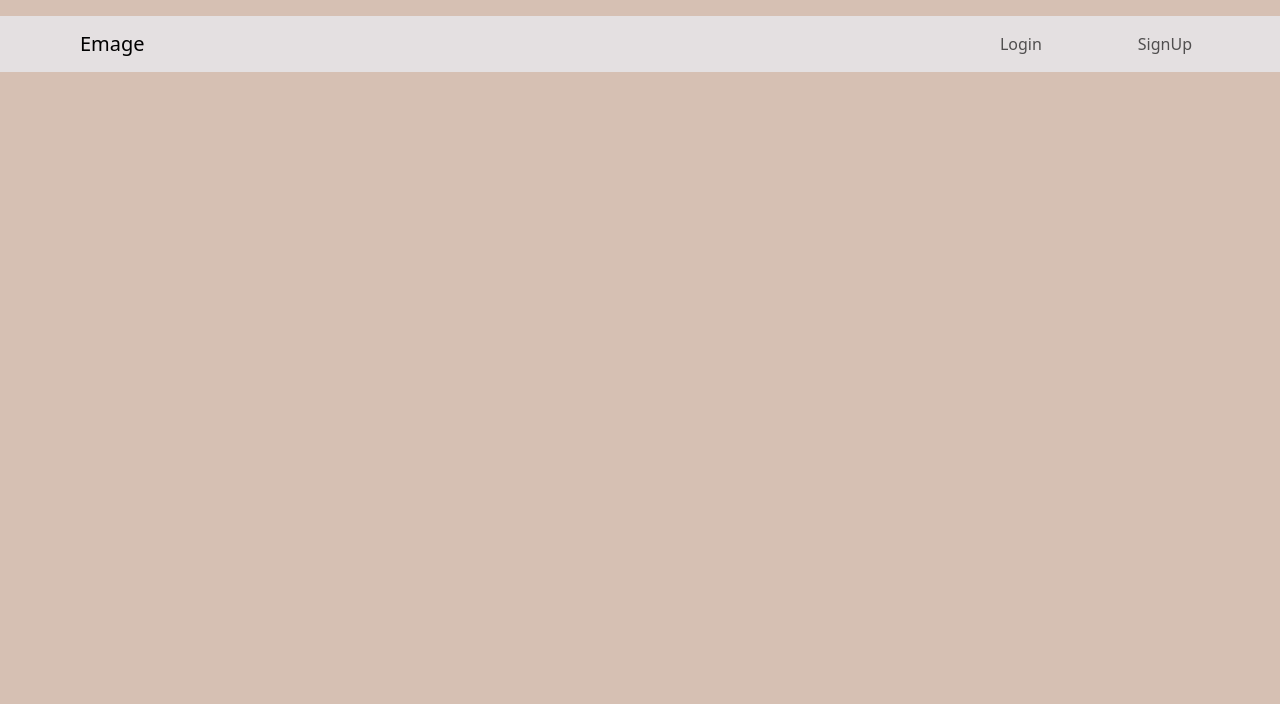
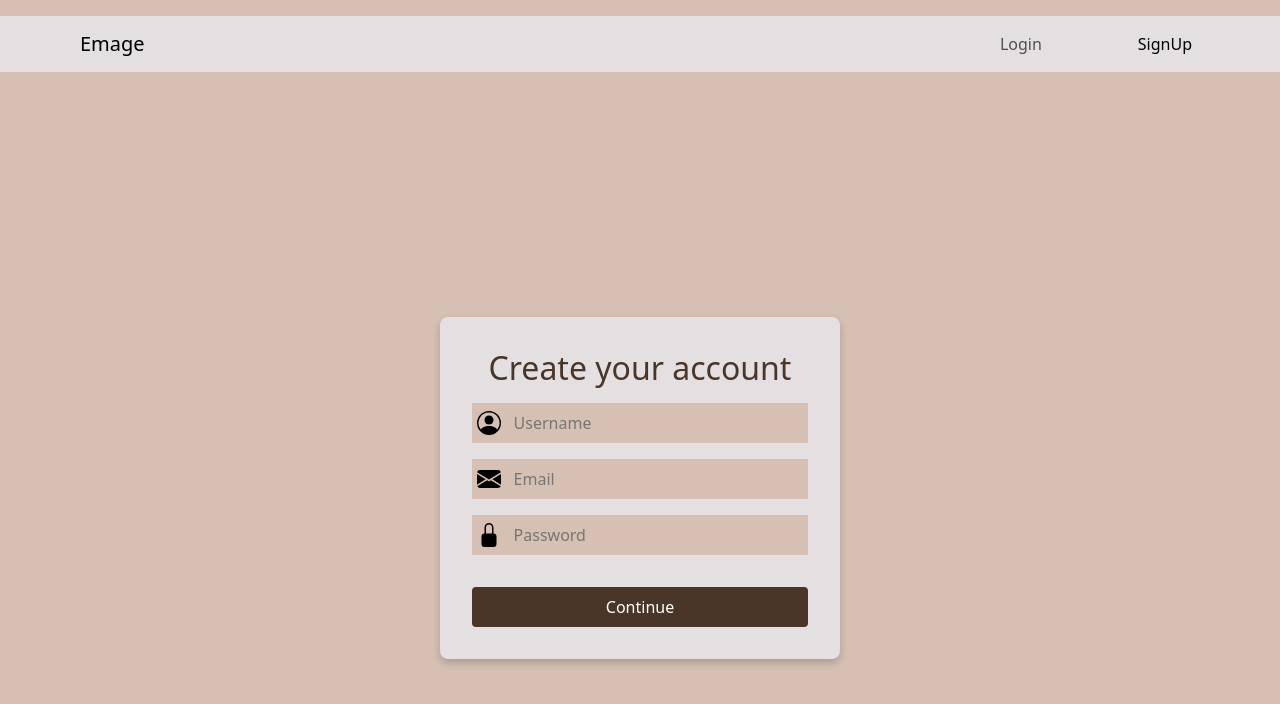
Before and after one commit to ZaveriAum/101413047_comp3123_assignment2_reactjs, a React (Create React App) app: page /signup in a window 1280 px wide. Before the commit this address had no page. Shown: the top 704 px of the page. Built offline with nearby package versions, Linux system fonts and the light colour scheme.

Commit message:
SignUp connected to the backend almost finished

```diff
--- a/package.json
+++ b/package.json
@@ -6,14 +6,18 @@
     "@testing-library/jest-dom": "^5.17.0",
     "@testing-library/react": "^13.4.0",
     "@testing-library/user-event": "^13.5.0",
+    "axios": "^1.7.7",
     "bootstrap": "^5.3.3",
+    "next-themes": "^0.4.3",
     "react": "^18.3.1",
     "react-bootstrap": "^2.10.5",
     "react-dom": "^18.3.1",
+    "react-icons": "^5.3.0",
     "react-router": "^6.28.0",
     "react-router-bootstrap": "^0.26.3",
     "react-router-dom": "^6.28.0",
     "react-scripts": "5.0.1",
+    "react-toastify": "^10.0.6",
     "web-vitals": "^2.1.4"
   },
   "scripts": {
--- a/src/components/User/User.js
+++ b/src/components/User/User.js
@@ -8,8 +8,8 @@ const User = () => {
         <Router>
             <UserNavBar />
             <Routes>
-                <Route exact path='/api/v1/user/login' element={<UserLogin />} />
-                <Route exact path='/api/v1/user/signup' element={<UserSignUp />} />
+                <Route exact path='/login' element={<UserLogin />} />
+                <Route exact path='/signup' element={<UserSignUp />} />
             </Routes>
         </Router>
     );
--- a/src/components/User/UserLogin/UserLogin.js
+++ b/src/components/User/UserLogin/UserLogin.js
@@ -8,7 +8,7 @@ const UserLogin = () => {
     return (
         <div className="login-page">
             <div className="login-box">
-                <h2 className="login-title">Login</h2>
+                <h2 className="login-title">Welcome Back</h2>
 
                 <div className="input-group">
                     <img src={emailIcon} alt="Email Icon" className="input-icon" />
@@ -28,7 +28,7 @@ const UserLogin = () => {
                     />
                 </div>
 
-                <button className="login-button">Login</button>
+                <button className="login-button">Continue</button>
             </div>
         </div>
     );
--- a/src/components/User/UserNavBar/UserNavBar.js
+++ b/src/components/User/UserNavBar/UserNavBar.js
@@ -11,12 +11,12 @@ function UserNavBar() {
                 </Navbar.Brand>
             </LinkContainer>
             <Nav className='navlinks'>
-                <LinkContainer to="/api/v1/user/login">
+                <LinkContainer to="/login">
                     <Nav.Link className='login'>
                         Login
                     </Nav.Link>
                 </LinkContainer>
-                <LinkContainer to="/api/v1/user/signup">
+                <LinkContainer to="/signup">
                     <Nav.Link className='signup'>
                         SignUp
                     </Nav.Link>
--- a/src/components/User/UserSignUp/UserSignUp.js
+++ b/src/components/User/UserSignUp/UserSignUp.js
@@ -1,46 +1,88 @@
-import React from 'react'
-import './UserSignUp.css'
-import emailIcon from '../../../assets/envelope-fill.svg'
-import passwordIcon from '../../../assets/lock-fill.svg'
-import userIcon from '../../../assets/person-circle.svg'
+import React, { useState } from 'react';
+import './UserSignUp.css';
+import emailIcon from '../../../assets/envelope-fill.svg';
+import passwordIcon from '../../../assets/lock-fill.svg';
+import userIcon from '../../../assets/person-circle.svg';
+import axios from 'axios';
+import { useNavigate } from 'react-router-dom';
+import 'react-toastify/dist/ReactToastify.css';
 
 const UserSignUp = () => {
+    const navigate = useNavigate();
+    const [name, setName] = useState('');
+    const [email, setEmail] = useState('');
+    const [password, setPassword] = useState('');
+
+    const handleSignUp = async (e) => {
+        e.preventDefault();
+
+        const userData = {
+            username: name,
+            email: email,
+            password: password
+        };
+
+        try {
+            let result = await axios.post('http://localhost:5000/api/v1/user/signup', userData);
+            handleSignUpRes(result.data);
+        } catch (err) {
+            handleSignUpRes(err.response?.data || { message: 'Error occurred' });
+        }
+    };
+
+    const handleSignUpRes = (result) => {
+        if (result.message === 'User created successfully') {
+            alert(result.message)
+            navigate('/login');
+        } else {
+            alert(result.message)
+        }
+    };
+
     return (
         <div className="signup-page">
             <div className="signup-box">
-                <h2 className="signup-title">Sign Up</h2>
+                <h2 className="signup-title">Create your account</h2>
 
                 <div className="input-group">
                     <img src={userIcon} alt="User Icon" className="input-icon" />
                     <input
+                        name="name"
                         type="text"
                         placeholder="Username"
                         className="input-field"
+                        onChange={(e) => setName(e.target.value)}
                     />
                 </div>
 
                 <div className="input-group">
                     <img src={emailIcon} alt="Email Icon" className="input-icon" />
                     <input
+                        name="email"
                         type="email"
                         placeholder="Email"
                         className="input-field"
+                        onChange={(e) => setEmail(e.target.value)}
                     />
                 </div>
 
                 <div className="input-group">
                     <img src={passwordIcon} alt="Password Icon" className="input-icon" />
                     <input
+                        name="password"
                         type="password"
                         placeholder="Password"
                         className="input-field"
+                        onChange={(e) => setPassword(e.target.value)}
                     />
                 </div>
 
-                <button className="login-button">Sign Up</button>
+                <button className="login-button" onClick={handleSignUp}>
+                    Continue
+                </button>
             </div>
         </div>
-    )
-}
+    );
+};
 
-export default UserSignUp
+export default UserSignUp;
```
Also changed, not shown: 1 other file (tests, documents, lock files or other folders).
